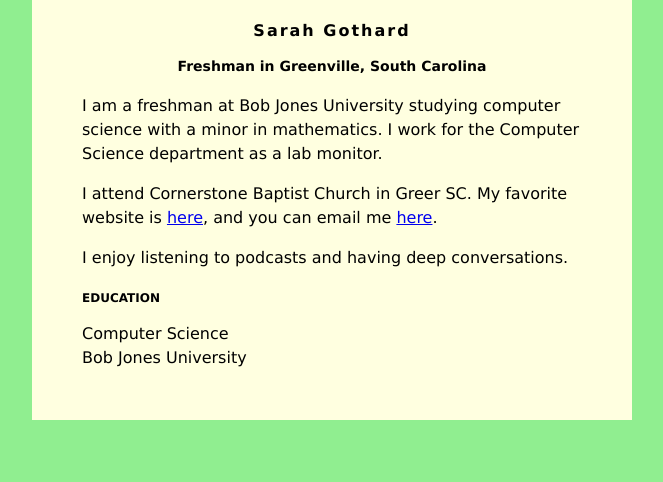
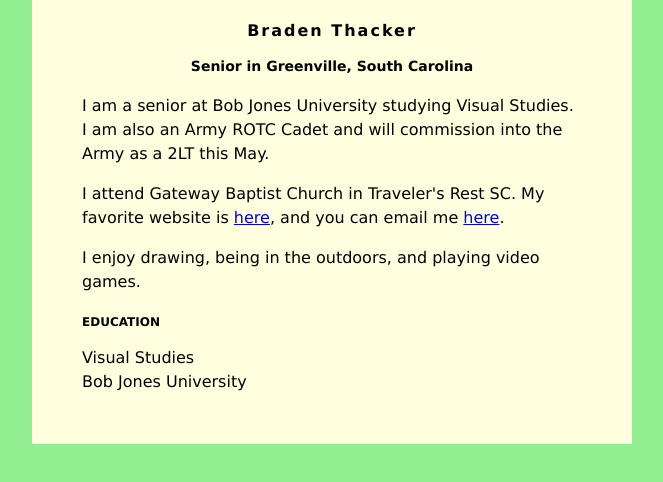
Before and after one commit to ThacAttac/ThacAttac.github.io, a plain HTML site: page index.html in a window 1280 px wide. Shown: the whole page, without its empty margins (308-971 px from the left). Drawn offline with Linux system fonts and the light colour scheme.

Commit message:
Update index.html

```diff
--- a/index.html
+++ b/index.html
@@ -30,21 +30,20 @@ h3 {
 </head>
 <body>
     <div id="content">
-        <h1>Sarah Gothard</h1>
-        <h2>Freshman in Greenville, South Carolina</h2>
+        <h1>Braden Thacker</h1>
+        <h2>Senior in Greenville, South Carolina</h2>
 
-         <p>I am a freshman at Bob Jones University studying computer science with a minor in
-            mathematics. I work for the Computer Science department as a lab monitor.</p>
+         <p>I am a senior at Bob Jones University studying Visual Studies. I am also an Army ROTC Cadet and will commission into the Army as a 2LT this May.</p>
          <p>
-            I attend Cornerstone Baptist Church in Greer SC. My favorite website is
-            <a href="https://mobilehymns.org/">here</a>, and you can email me
-            <a href="mailto:sgothard@bju.edu">here</a>.
+            I attend Gateway Baptist Church in Traveler's Rest SC. My favorite website is
+            <a href="https://www.jayski.com/">here</a>, and you can email me
+            <a href="mailto:bthac582@students.bju.edu">here</a>.
          </p>
          <p>
-            I enjoy listening to podcasts and having deep conversations.
+            I enjoy drawing, being in the outdoors, and playing video games.
          </p>
         <h3>EDUCATION</h3>
-        Computer Science<br />
+        Visual Studies<br />
         Bob Jones University
     </div>
 </body>
```
